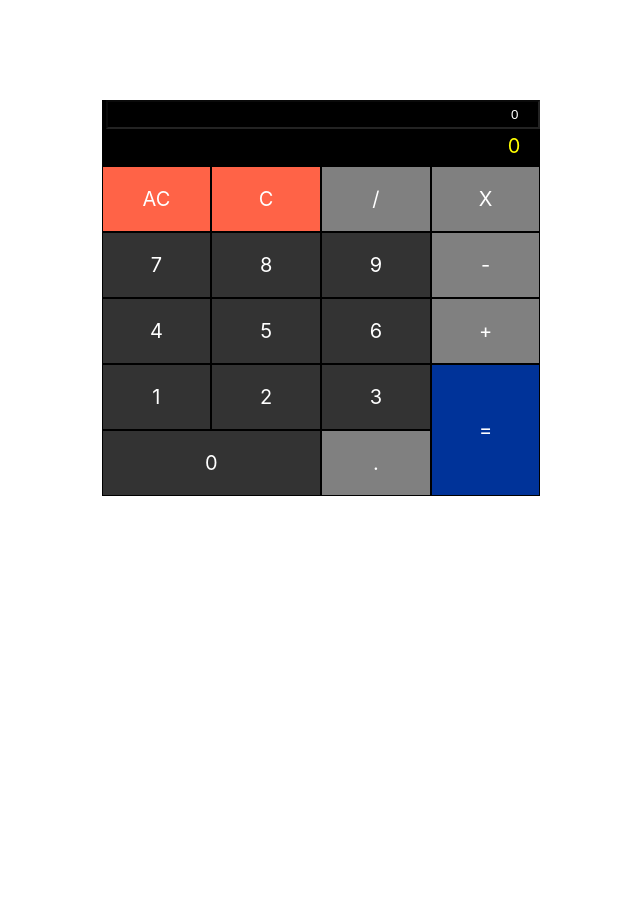
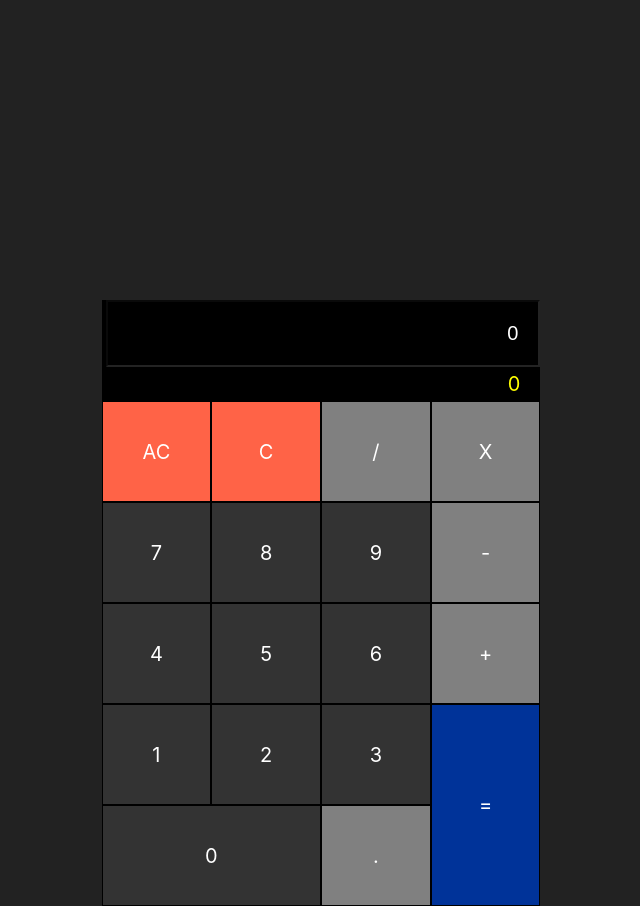
Before and after one commit to danbloch21/React-JavaScript-Calculator, a React (Create React App) app: page / in a window 1280 px wide. Shown: the whole page, without its empty margins (319-959 px from the left). Before the commit the page ends 800 px from the top, so only its background shows below. Built offline with nearby package versions, Linux system fonts and the light colour scheme.

Commit message:
updated background, button sizes and display height

```diff
--- a/package.json
+++ b/package.json
@@ -1,7 +1,6 @@
 {
   "name": "react-js-calculator",
   "version": "0.1.0",
-  "homepage": "https://danbloch21/React-JavaScript-Calculator/",
   "private": true,
   "dependencies": {
     "@testing-library/jest-dom": "^5.16.2",
@@ -13,8 +12,6 @@
     "web-vitals": "^2.1.4"
   },
   "scripts": {
-    "predeploy": "npm run build",
-    "deploy": "gh-pages -d build",
     "start": "react-scripts start",
     "build": "react-scripts build",
     "test": "react-scripts test",
--- a/public/index.html
+++ b/public/index.html
@@ -4,9 +4,12 @@
     <meta charset="utf-8" />
     <link rel="icon" href="%PUBLIC_URL%/favicon.ico" />
     <meta name="viewport" content="width=device-width, initial-scale=1" />
+    <style> body {
+      background-color: #222;
+    }
+    </style>
+    <link rel="stylesheet" href="./style.css" />
 
-
-<link rel="stylesheet" href="./style.css" />
     <title>React JavaScript Calculator</title>
   </head>
   <body>
--- a/public/style.css
+++ b/public/style.css
@@ -1,8 +1,12 @@
+
+
+
 .container{
-    padding-top: 100px;
+    padding-top: 300px;
     display: flex;
     justify-content: center;
     align-items: center;
+
 
 }
 
@@ -59,6 +63,8 @@
     padding: 5px 20px;
     text-align: right;
     background-color: black;
+    font-size: 20px;
+    padding: 20px 20px;
 }
 input::placeholder{
     color: white;
--- a/src/index.js
+++ b/src/index.js
@@ -4,10 +4,23 @@ import "./index.css";
 
 function App() {
   const [expression, setExpression] = React.useState("");
+  {
+    /* declare state variable expression and updater, with default value of an empty string */
+  }
   const [answer, setAnswer] = React.useState(0);
+  {
+    /* declare state variable answer and updater, with default value of 0 */
+  }
 
   const display = (symbol) => {
+    {
+      /* defines function applied by the onClick handler */
+    }
     setExpression((prev) => prev + symbol);
+    {
+      /* setExpression takes previous expression and updates it by adding symbol passed to it from each button when onClick handler is activated */
+    }
+
     if (expression[expression.length - 1] === "=") {
       if (/[0-9.]/.test(symbol)) {
         setExpression(symbol);
@@ -18,15 +31,28 @@ function App() {
   };
 
   const calculate = () => {
-    setAnswer(eval(expression)); // eval is a regular JS function that evaluates the expression of a string
+    {
+      /* defines function applied by onClick handler */
+    }
+    setAnswer(eval(expression)); // eval is a regular JS function that evaluates the expression of a string //
     setExpression((prev) => prev + "=");
   };
 
   const allClear = () => {
+    {
+      /* defines function applied by onClick handler */
+    }
     setExpression("");
     setAnswer(0);
+    {
+      /* resets input values and calculated totals to 0 */
+    }
   };
+
   const clear = () => {
+    {
+      /* defines function applied by onClick handler */
+    }
     setExpression((prev) =>
       prev
         .split("")
@@ -34,6 +60,9 @@ function App() {
         .join("")
     );
     setAnswer(0);
+    {
+      /* clears only the last input value and resets calculated total to 0 */
+    }
   };
 
   return (
@@ -41,7 +70,9 @@ function App() {
       <div className="grid">
         <div id="display" onClick={display} className="dis">
           <input type="text" value={expression} placeholder="0" disabled />
+          {/* displays the input value generated by expression updater as a string, plus a placeholder 0. Disabled means it can't be selected or altered */}
           <div className="total">{answer}</div>
+          {/* displays the calculated total from updated answer */}
         </div>
         <div onClick={allClear} className="padButton AC tomato">
           AC
@@ -51,6 +82,7 @@ function App() {
         </div>
         <div id="divide" onClick={() => display("/")} className="padButton div">
           /
+          {/* onClick handler activates display function which updates symbol parameter generated from expression updater as a string */}
         </div>
         <div
           id="multiply"
@@ -133,7 +165,7 @@ function App() {
           3
         </div>
         <div id="equals" onClick={calculate} className="padButton equals blue">
-          =
+          ={/* equals button triggers calculate function above */}
         </div>
         <div
           id="zero"
```
